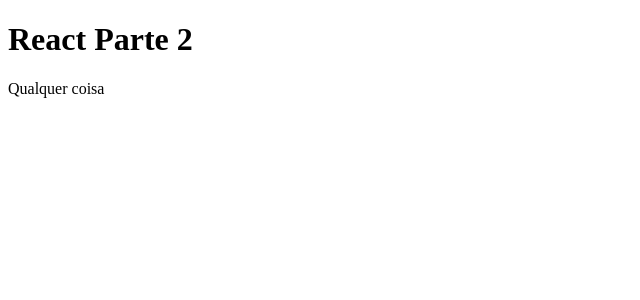
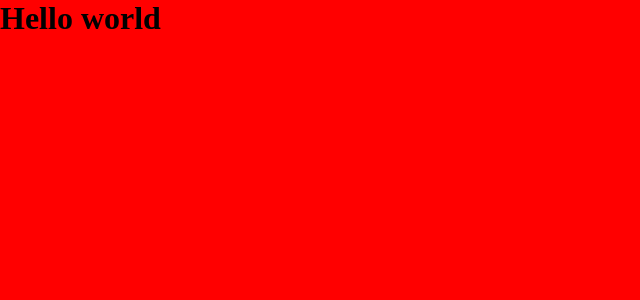
Before and after one commit to mrdouglasmorais/meliuz-react-part2, a React app: page /pastel in a window 1280 px wide. Shown: the top 300 px of the page, without its empty margins (0-640 px from the left). Built offline with nearby package versions, Linux system fonts and the light colour scheme.

Commit message:
implement documentation part 4

```diff
--- a/src/App.tsx
+++ b/src/App.tsx
@@ -1,12 +1,10 @@
 import React from 'react';
+import Routes from './routes';
+import './style/global.scss';
+
 
 const App: React.FC = () => {
-  return(
-    <div>
-      <h1>React Parte 2</h1>
-      <p>Qualquer coisa</p>
-    </div>
-  )
+  return <Routes />
 }
 
 export default App;
--- /dev/null
+++ b/src/routes.tsx
@@ -0,0 +1,18 @@
+import React from 'react';
+import { BrowserRouter, Route, Switch } from 'react-router-dom';
+
+import RickAndMorty from './view/RickAndMorty';
+import Home from './view/Home';
+
+const Routes: React.FC = () => {
+  return (
+    <BrowserRouter>
+      <Switch>
+        <Route exact path="/" component={Home} />
+        <Route path="/pastel" component={RickAndMorty} />
+      </Switch>
+    </BrowserRouter>
+  )
+}
+
+export default Routes;
--- /dev/null
+++ b/src/style/global.scss
@@ -0,0 +1,5 @@
+*{
+  padding: 0;
+  margin: 0;
+  background: red;
+}
--- /dev/null
+++ b/src/view/Home/index.tsx
@@ -0,0 +1,11 @@
+import React from 'react';
+
+const Home: React.FC = () => {
+  return(
+    <div>
+      <h1>Home</h1>
+    </div>
+  )
+}
+
+export default Home;
--- /dev/null
+++ b/src/view/RickAndMorty/index.tsx
@@ -0,0 +1,16 @@
+import React, { useState } from 'react';
+
+interface IClient {
+
+}
+
+const RickAndMorty: React.FC = () => {
+  const [ data, setData ] = useState()
+  return(
+    <div>
+      <h1>Hello world</h1>
+    </div>
+  )
+}
+
+export default RickAndMorty;
--- a/webpack.config.js
+++ b/webpack.config.js
@@ -16,7 +16,8 @@ module.exports = {
     extensions: ['.js', '.jsx', '.ts', '.tsx']
   },
   devServer: {
-    static: path.resolve(__dirname, 'public', 'index.html'),
+    static: path.resolve(__dirname, 'public'),
+    historyApiFallback: true,
     hot: true,
   },
   plugins: [
```
Also changed, not shown: package.json (+6 -2 lines), src/service/api.ts (added, +7 -0 lines), 2 other files (tests, documents, lock files or other folders).
